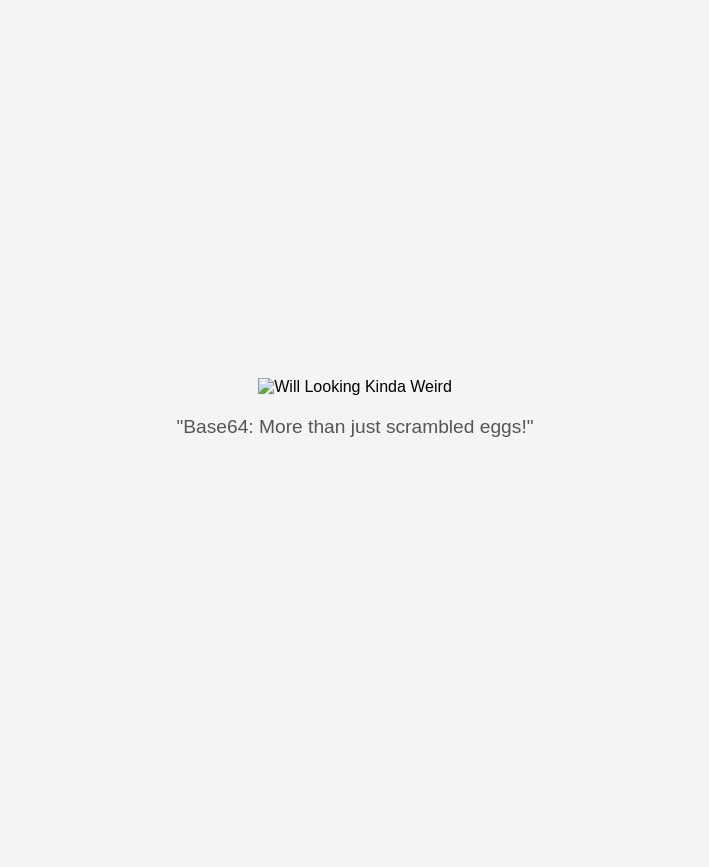
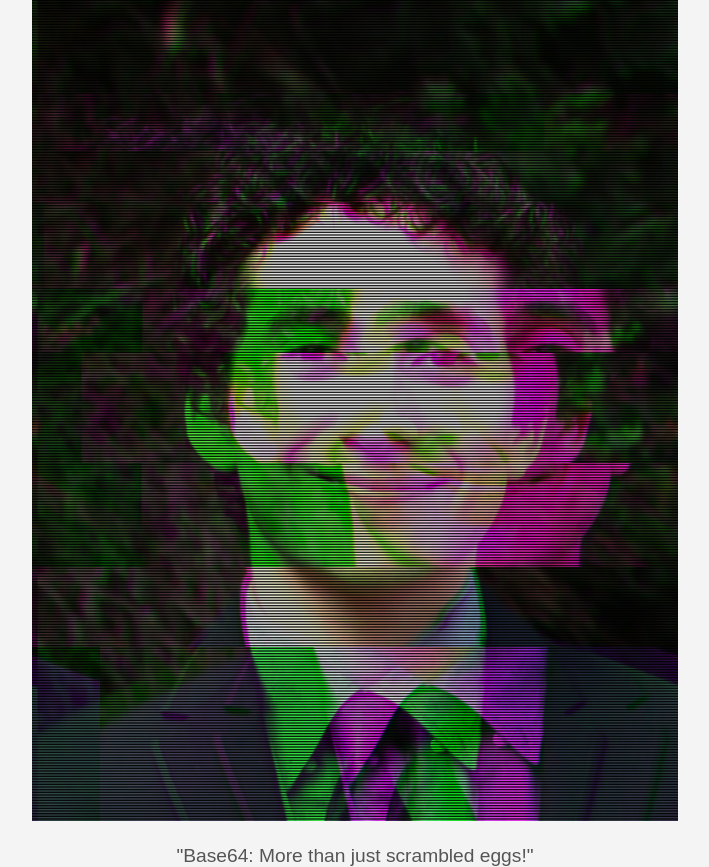
Before and after one commit to willrosenthal/ctf-image-challenge, a plain HTML site: page index.html in a window 1280 px wide. Shown: the whole page, without its empty margins (285-994 px from the left). Before the commit the page ends 816 px from the top, so only its background shows below. Drawn offline with Linux system fonts and the light colour scheme.

Commit message:
Update index.html

```diff
--- a/index.html
+++ b/index.html
@@ -29,7 +29,7 @@
 </head>
 <body>
     <div class="container">
-        <img src="I think Will might be base64'd..." alt="Will Looking Kinda Weird">
+        <img src="willisscrambledlikebase64.png" alt="Will Looking Kinda Weird">
         <div class="caption">"Base64: More than just scrambled eggs!"</div>
     </div>
 </body>
```
